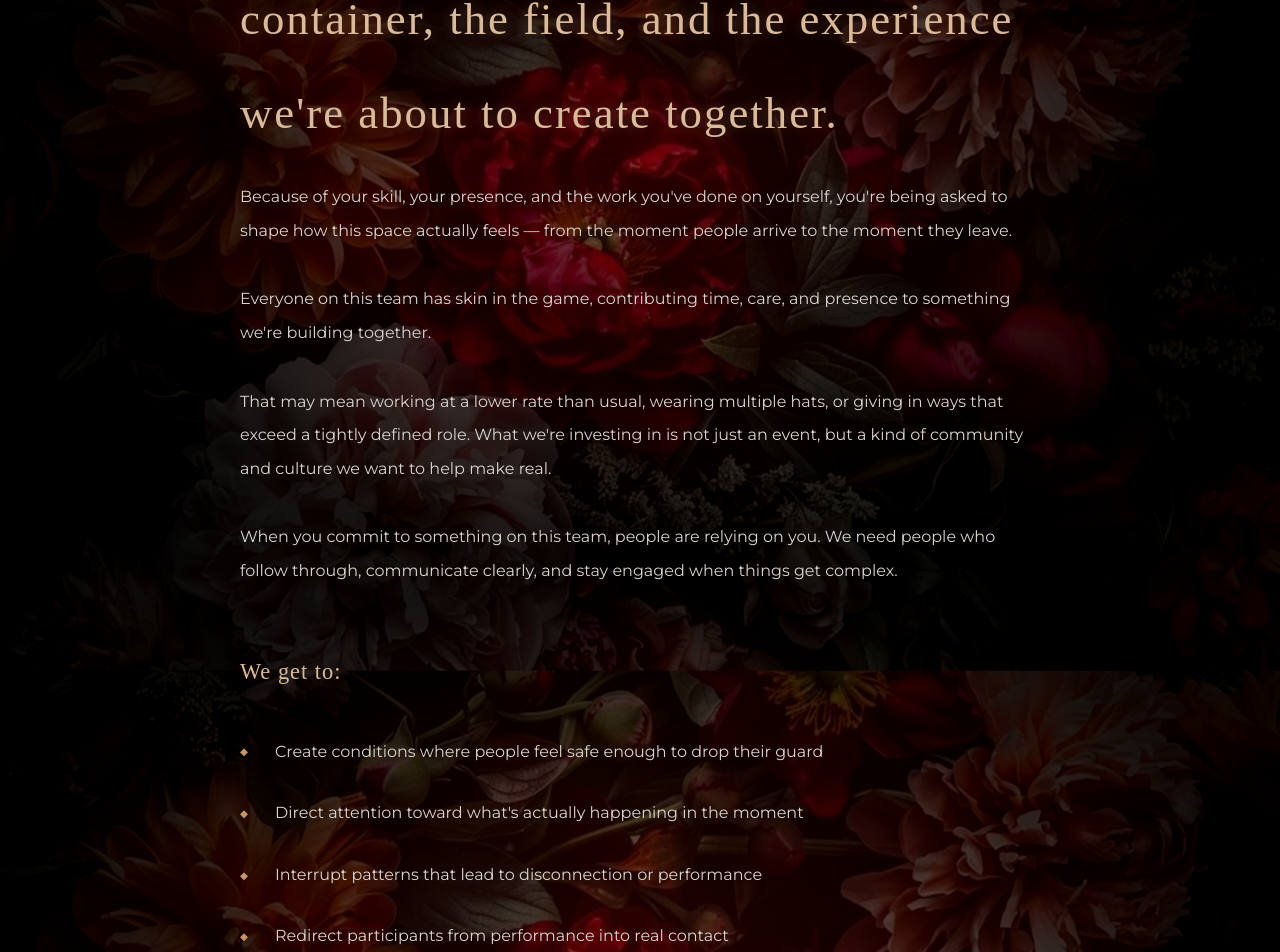
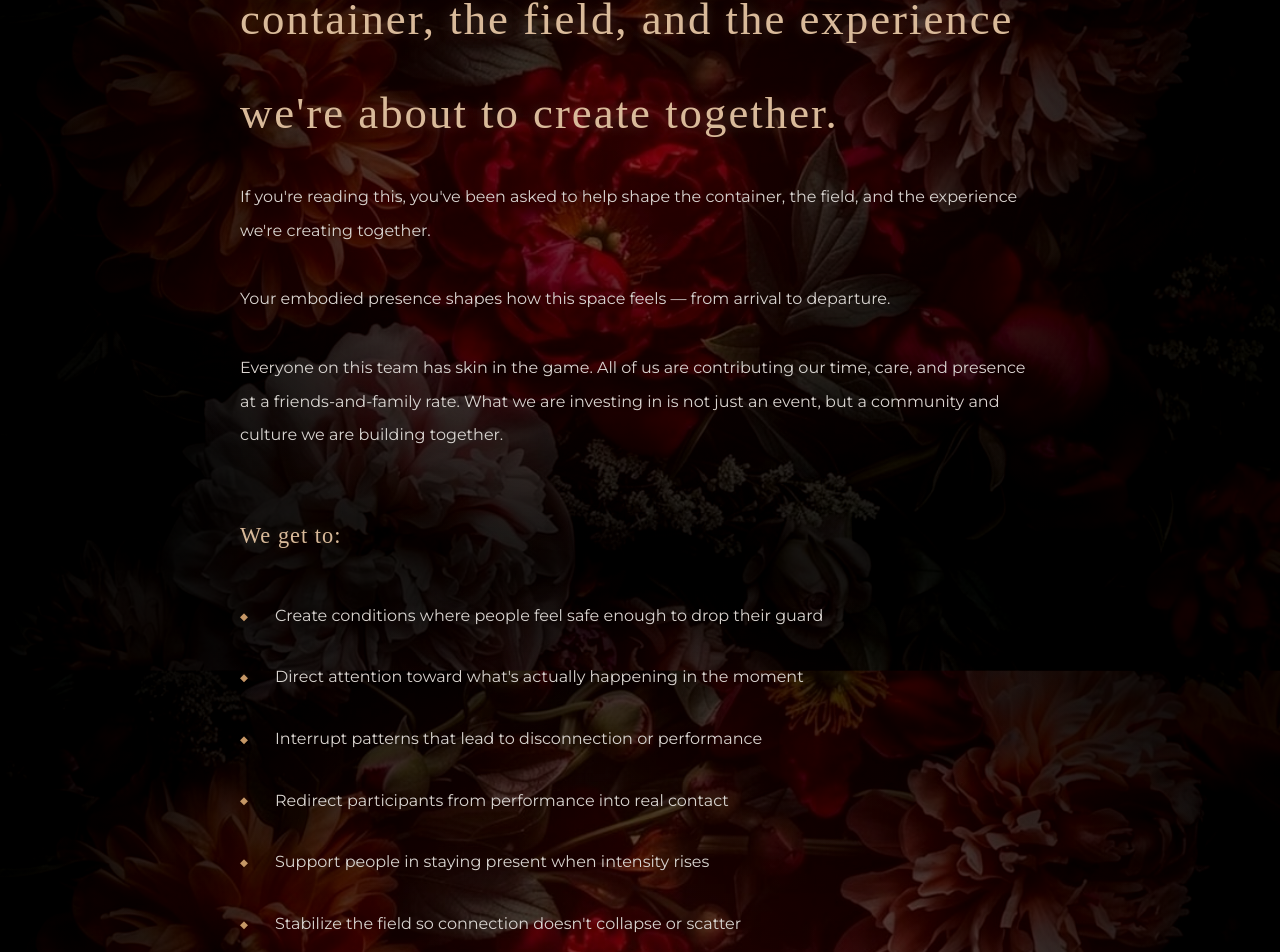
Before and after one commit to alimarie89/REVEL, a React (Vite) app in the folder frontend/: page /team-vision in a window 1280 px wide. Shown: the part 1036-1988 px from the top of the page. Built offline with nearby package versions, Linux system fonts and the light colour scheme.

Commit message:
Update Team Overview section text content

```diff
--- a/frontend/src/pages/TeamVision.jsx
+++ b/frontend/src/pages/TeamVision.jsx
@@ -20,16 +20,15 @@
 
           <div className="overview-content">
             <p>
-              Because of your skill, your presence, and the work you've done on yourself, you're being asked to shape how this space actually feels — from the moment people arrive to the moment they leave.
+              If you're reading this, you've been asked to help shape the container, the field, and the experience we're creating together.
             </p>
             <p>
-              Everyone on this team has skin in the game, contributing time, care, and presence to something we're building together.
+              Your embodied presence shapes how this space feels — from arrival to departure.
             </p>
             <p>
-              That may mean working at a lower rate than usual, wearing multiple hats, or giving in ways that exceed a tightly defined role. What we're investing in is not just an event, but a kind of community and culture we want to help make real.
-            </p>
-            <p>
-              When you commit to something on this team, people are relying on you. We need people who follow through, communicate clearly, and stay engaged when things get complex.
+              Everyone on this team has skin in the game.
+              All of us are contributing our time, care, and presence at a friends-and-family rate.
+              What we are investing in is not just an event, but a community and culture we are building together.
             </p>
 
             <h3 className="holding-principles-intro">We get to:</h3>
```
